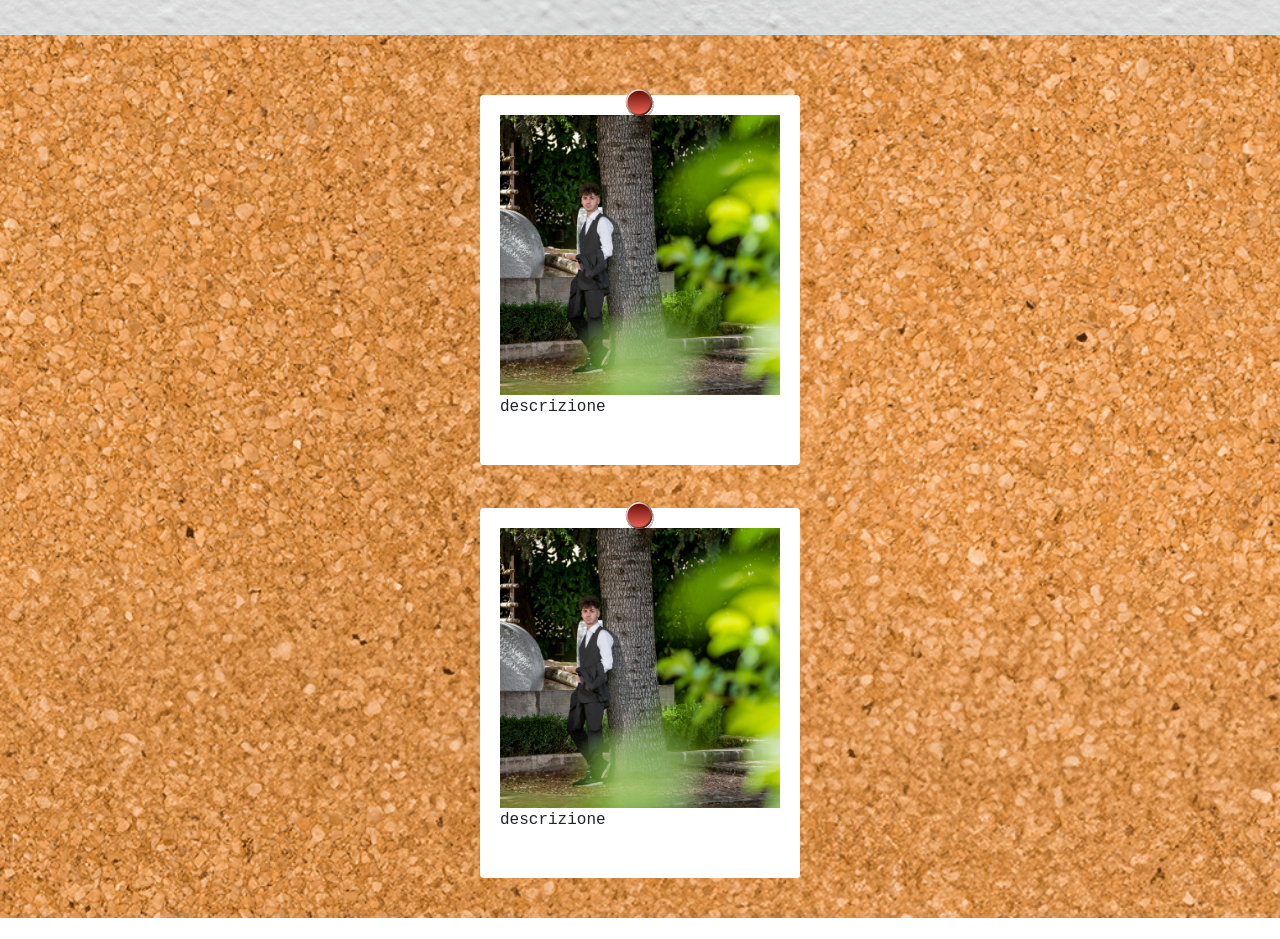
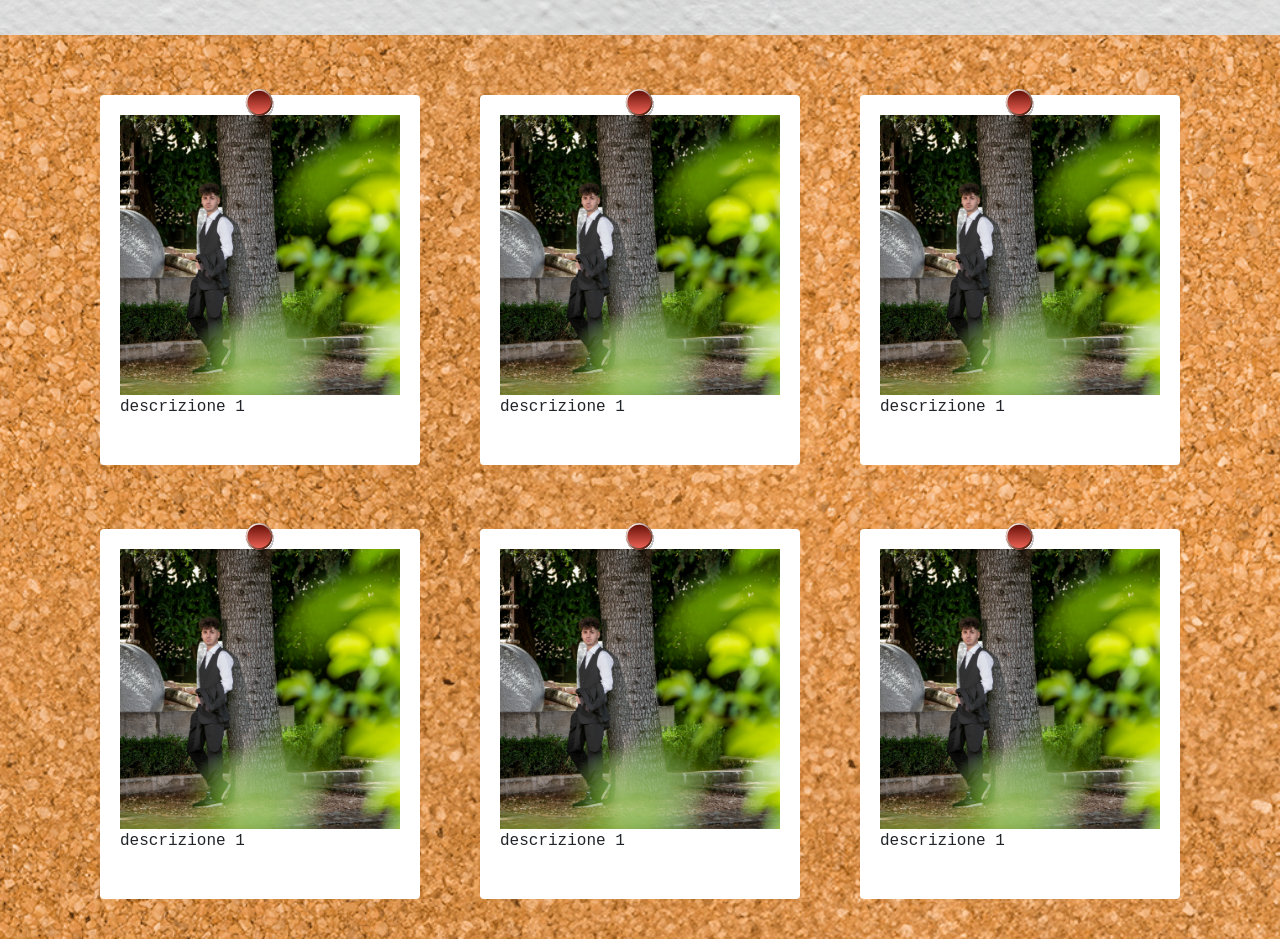
Before and after one commit to divietrodenny-commits/js-photo-blog, a plain HTML site: page index.html in a window 1280 px wide. Shown: the part 91-1030 px from the top of the page. Before the commit the page ends 1009 px from the top, so only its background shows below. Drawn offline with nearby package versions, Linux system fonts and the light colour scheme; a web font is replaced by a local one.

Commit message:
rimosso container dal css per problema di sovrapposizione + altri piccoli fix

```diff
--- a/index.html
+++ b/index.html
@@ -22,22 +22,46 @@
     </header>
 
     <main class="board">
-        <section class="board_container">
+        <section class="container">
+            <div class="row g-4 justify-content-center">
 
-            <div class="polaroid">
+                <div class="col-12 col-md-6 col-lg-4">
                     <div class="polaroid_inner">
                         <img src="./mieFoto/^-41.jpg" alt="Foto 1" class="polaroid_img">
-                    <p class="polaroid_caption">
-                        descrizione
-                    </p>
+                        <p class="polaroid_caption">descrizione 1</p>
                     </div>
                 </div>
+                <div class="col-12 col-md-6 col-lg-4">
                     <div class="polaroid_inner">
                         <img src="./mieFoto/^-41.jpg" alt="Foto 1" class="polaroid_img">
-                <p class="polaroid_caption">
-                    descrizione
-                </p>
+                        <p class="polaroid_caption">descrizione 1</p>
                     </div>
+                </div>
+                <div class="col-12 col-md-6 col-lg-4">
+                    <div class="polaroid_inner">
+                        <img src="./mieFoto/^-41.jpg" alt="Foto 1" class="polaroid_img">
+                        <p class="polaroid_caption">descrizione 1</p>
+                    </div>
+                </div>
+                <div class="col-12 col-md-6 col-lg-4">
+                    <div class="polaroid_inner">
+                        <img src="./mieFoto/^-41.jpg" alt="Foto 1" class="polaroid_img">
+                        <p class="polaroid_caption">descrizione 1</p>
+                    </div>
+                </div>
+                <div class="col-12 col-md-6 col-lg-4">
+                    <div class="polaroid_inner">
+                        <img src="./mieFoto/^-41.jpg" alt="Foto 1" class="polaroid_img">
+                        <p class="polaroid_caption">descrizione 1</p>
+                    </div>
+                </div>
+                <div class="col-12 col-md-6 col-lg-4">
+                    <div class="polaroid_inner">
+                        <img src="./mieFoto/^-41.jpg" alt="Foto 1" class="polaroid_img">
+                        <p class="polaroid_caption">descrizione 1</p>
+                    </div>
+                </div>
+
             </div>
         </section>
     </main>
--- a/style.css
+++ b/style.css
@@ -30,7 +30,8 @@ body {
   padding: 20px 0 40px;
 }
 
-.board_container {
+/*
+.container {
   width: 100%;
   max-width: 420px;
   margin: 0 auto;
@@ -38,10 +39,11 @@ body {
   flex-direction: column;
   gap: 3px;
 }
+*/
 
 .polaroid_inner {
   background-color: white;
-  width: 320px;
+  max-width: 320px;
   margin: 40px auto 0;
   padding: 20px 20px 30px;
   border-radius: 4px;
```
Lines whose indentation alone changed are shown as unchanged.
